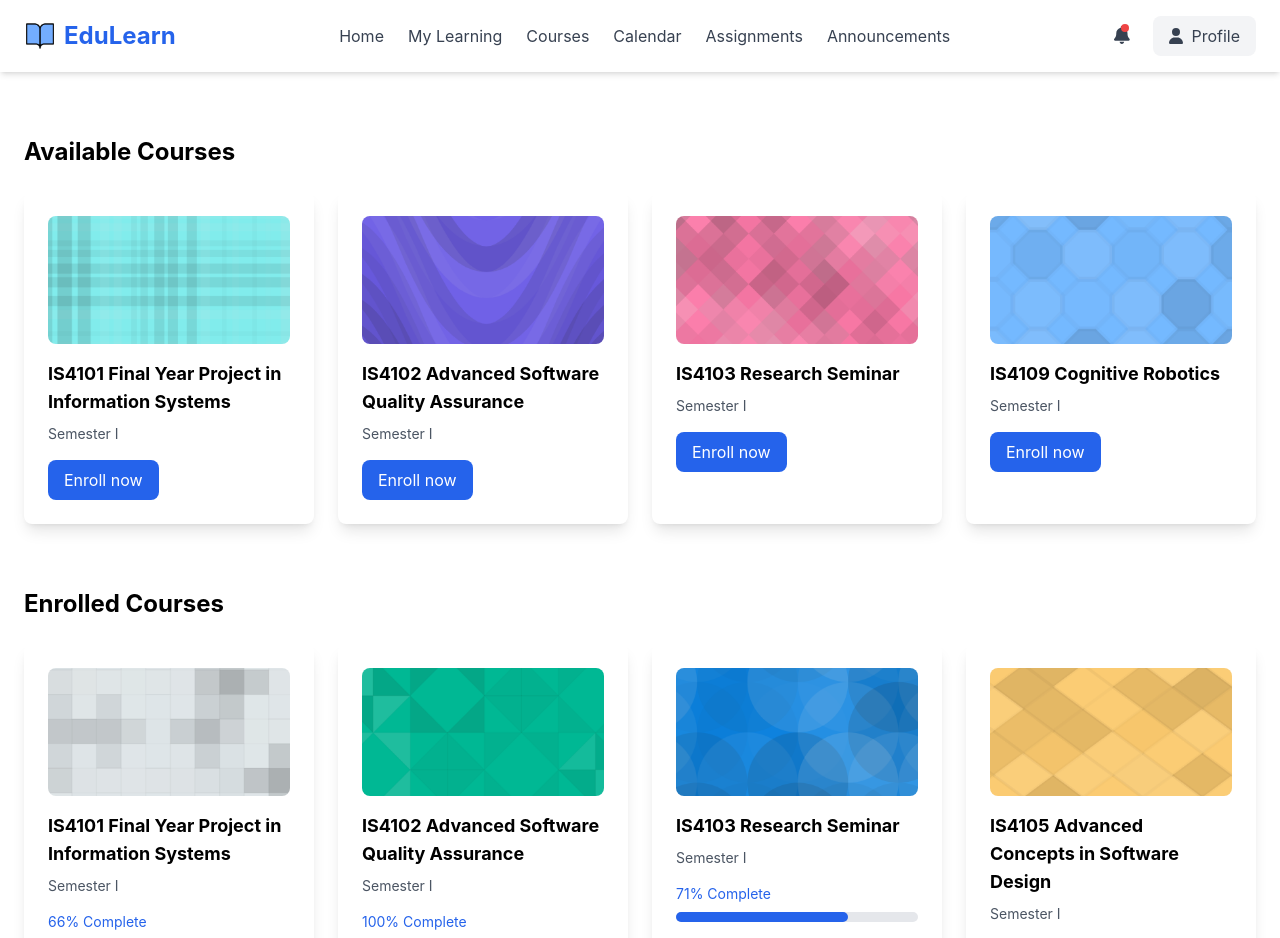
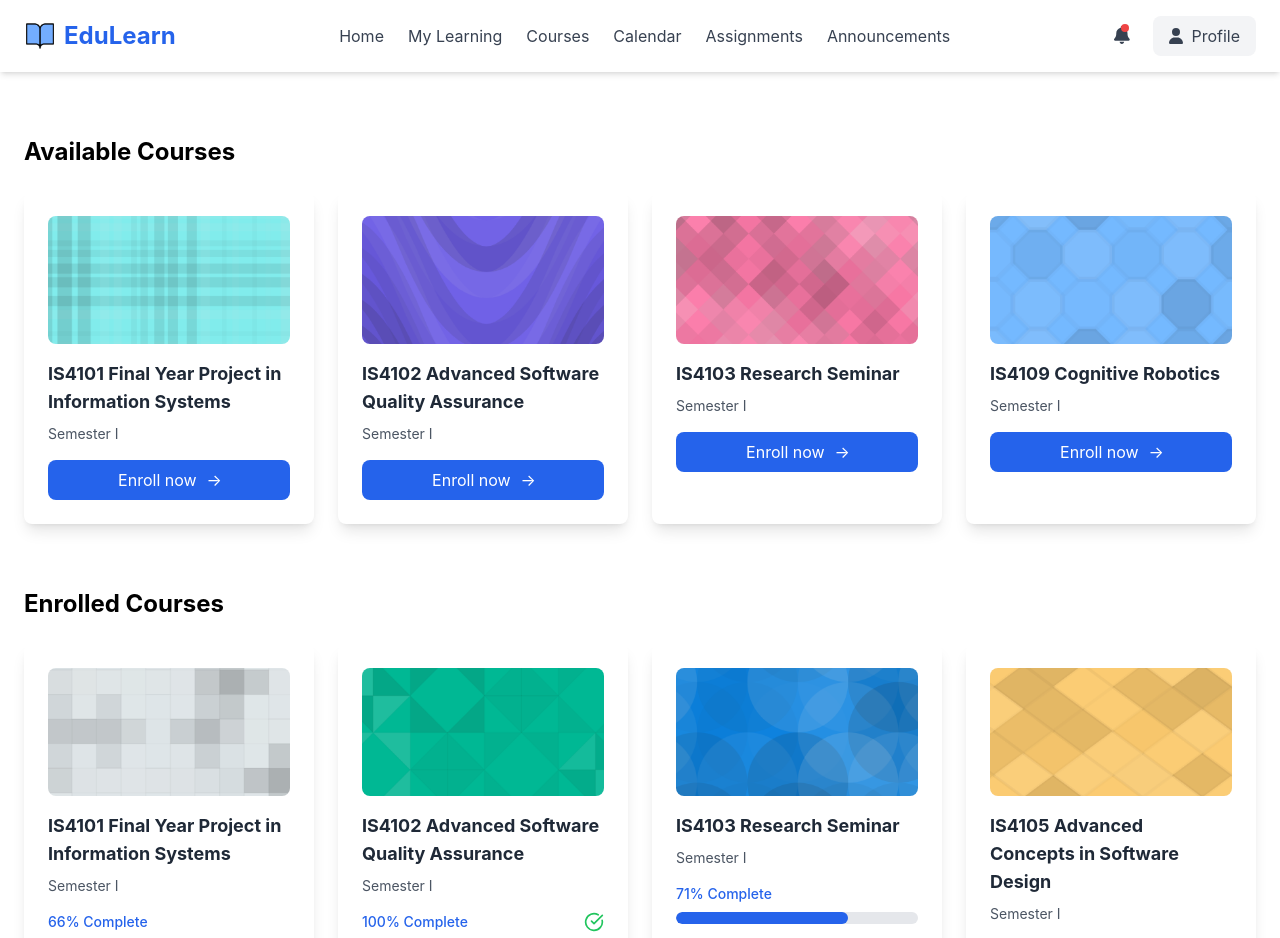
Before and after one commit to michellenikeetha/manual_adhd_lms, a React (Create React App) app: page /courses in a window 1280 px wide. Shown: the top 938 px of the page. Built offline with nearby package versions, Linux system fonts and the light colour scheme.

Commit message:
course card

```diff
--- a/src/components/CourseCard.jsx
+++ b/src/components/CourseCard.jsx
@@ -1,11 +1,16 @@
 // components/CourseCard.js
-import React, { useState } from 'react';
-import { CheckCircle } from 'lucide-react';
-import { motion } from 'framer-motion';
+import React, { useState, useEffect } from 'react';
+import { Link } from 'react-router-dom';
+import { motion, AnimatePresence } from 'framer-motion';
+import { CheckCircle, Bell, Search, X, AlertCircle, Clock } from 'lucide-react';
+import { FontAwesomeIcon } from '@fortawesome/react-fontawesome';
+import { faBell, faComment, faCheckCircle, faFlag, faPlus, faUser } from '@fortawesome/free-solid-svg-icons';
 
+// Enhanced CourseCard Component
 const CourseCard = ({ course, isEnrolled }) => {
   const [showConfirm, setShowConfirm] = useState(false);
   const [showSuccess, setShowSuccess] = useState(false);
+  const [isHovered, setIsHovered] = useState(false);
 
   const handleEnroll = () => {
     setShowConfirm(false);
@@ -15,69 +20,135 @@ const CourseCard = ({ course, isEnrolled }) => {
 
   return (
     <motion.div
-      className="bg-white p-6 rounded-lg shadow-lg relative"
-      whileHover={{ scale: 1.05 }}
-      transition={{ type: "spring", stiffness: 300 }}
+      className="bg-white p-6 rounded-lg shadow-lg relative overflow-hidden"
+      whileHover={{ scale: 1.02, y: -5 }}
+      whileTap={{ scale: 0.98 }}
+      onHoverStart={() => setIsHovered(true)}
+      onHoverEnd={() => setIsHovered(false)}
+      transition={{ type: "spring", stiffness: 400, damping: 17 }}
     >
+      <motion.div
+        className="absolute top-2 right-2 bg-blue-100 rounded-full p-2"
+        initial={{ opacity: 0 }}
+        animate={{ opacity: isHovered ? 1 : 0 }}
+      >
+        <Clock className="w-4 h-4 text-blue-600" />
+      </motion.div>
+
       <div
-        className="h-32 bg-gray-200 rounded-lg mb-4 bg-cover bg-center"
+        className="h-32 bg-gray-200 rounded-lg mb-4 bg-cover bg-center transform transition-transform duration-300"
         style={{ backgroundImage: `url(${course.imageUrl})` }}
-      ></div>
-      <h3 className="text-lg font-bold mb-2">{course.title}</h3>
+      />
+
+      <motion.h3
+        className="text-lg font-bold mb-2"
+        animate={{ color: isHovered ? '#2563EB' : '#1F2937' }}
+      >
+        {course.title}
+      </motion.h3>
+
       <p className="text-sm text-gray-600">{course.semester}</p>
 
       {isEnrolled ? (
-        <div className="mt-4">
-          <p className="text-sm text-blue-600">{course.progress}% Complete</p>
-          <div className="w-full bg-gray-200 rounded-full h-2.5 mt-2">
-            <div className="bg-blue-600 h-2.5 rounded-full" style={{ width: `${course.progress}%` }}></div>
+        <motion.div
+          className="mt-4 space-y-2"
+          initial={{ opacity: 0 }}
+          animate={{ opacity: 1 }}
+        >
+          <div className="flex justify-between items-center">
+            <p className="text-sm text-blue-600 font-medium">{course.progress}% Complete</p>
+            {course.progress === 100 && (
+              <CheckCircle className="w-5 h-5 text-green-500" />
+            )}
           </div>
+          <div className="relative w-full h-3 bg-gray-200 rounded-full overflow-hidden">
+            <motion.div
+              className="absolute left-0 top-0 h-full bg-blue-600 rounded-full"
+              initial={{ width: 0 }}
+              animate={{ width: `${course.progress}%` }}
+              transition={{ duration: 1, ease: "easeOut" }}
+            />
           </div>
+        </motion.div>
       ) : (
-        <button
-          className="mt-4 bg-blue-600 text-white py-2 px-4 rounded-lg hover:bg-blue-700 transition"
+        <motion.button
+          className="mt-4 w-full bg-blue-600 text-white py-2 px-4 rounded-lg hover:bg-blue-700 transition-colors flex items-center justify-center gap-2"
+          whileHover={{ scale: 1.05 }}
+          whileTap={{ scale: 0.95 }}
           onClick={() => setShowConfirm(true)}
         >
-          Enroll now
-        </button>
+          <span>Enroll now</span>
+          <motion.div
+            animate={{ x: [0, 5, 0] }}
+            transition={{ repeat: Infinity, duration: 1.5 }}
+          >
+            →
+          </motion.div>
+        </motion.button>
       )}
 
+      <AnimatePresence>
         {showConfirm && (
-        <div className="fixed inset-0 bg-black bg-opacity-50 flex items-center justify-center z-50">
-          <div className="bg-white p-6 rounded-lg shadow-lg w-80">
-            <h4 className="text-lg font-bold mb-4">Confirm Enrollment</h4>
+          <motion.div
+            className="fixed inset-0 bg-black bg-opacity-50 flex items-center justify-center z-50"
+            initial={{ opacity: 0 }}
+            animate={{ opacity: 1 }}
+            exit={{ opacity: 0 }}
+          >
+            <motion.div
+              className="bg-white p-6 rounded-lg shadow-lg w-80"
+              initial={{ scale: 0.9, y: 20 }}
+              animate={{ scale: 1, y: 0 }}
+              exit={{ scale: 0.9, y: 20 }}
+            >
+              <div className="flex justify-between items-center mb-4">
+                <h4 className="text-lg font-bold">Confirm Enrollment</h4>
+                <button
+                  onClick={() => setShowConfirm(false)}
+                  className="text-gray-500 hover:text-gray-700"
+                >
+                  <X className="w-5 h-5" />
+                </button>
+              </div>
               <p className="text-sm text-gray-600 mb-6">
-              Are you sure you want to enroll in this course?
+                Are you sure you want to enroll in {course.title}?
               </p>
               <div className="flex justify-end space-x-4">
-              <button
+                <motion.button
                   className="bg-gray-300 text-gray-700 px-4 py-2 rounded-lg hover:bg-gray-400"
+                  whileHover={{ scale: 1.05 }}
+                  whileTap={{ scale: 0.95 }}
                   onClick={() => setShowConfirm(false)}
                 >
                   Cancel
-              </button>
-              <button
+                </motion.button>
+                <motion.button
                   className="bg-blue-600 text-white px-4 py-2 rounded-lg hover:bg-blue-700"
+                  whileHover={{ scale: 1.05 }}
+                  whileTap={{ scale: 0.95 }}
                   onClick={handleEnroll}
                 >
                   Confirm
-              </button>
+                </motion.button>
               </div>
-          </div>
-        </div>
+            </motion.div>
+          </motion.div>
         )}
+      </AnimatePresence>
 
+      <AnimatePresence>
         {showSuccess && (
           <motion.div
             className="fixed top-20 right-4 bg-green-500 text-white px-6 py-3 rounded-xl shadow-lg flex items-center gap-2 z-20"
-          initial={{ opacity: 0, y: -50 }}
-          animate={{ opacity: 1, y: 0 }}
-          exit={{ opacity: 0, y: -50 }}
+            initial={{ opacity: 0, y: -50, x: 50 }}
+            animate={{ opacity: 1, y: 0, x: 0 }}
+            exit={{ opacity: 0, y: -50, x: 50 }}
           >
             <CheckCircle className="w-5 h-5" />
             Enrollment Successful!
           </motion.div>
         )}
+      </AnimatePresence>
     </motion.div>
   );
 };
```
Lines whose indentation alone changed are shown as unchanged.
